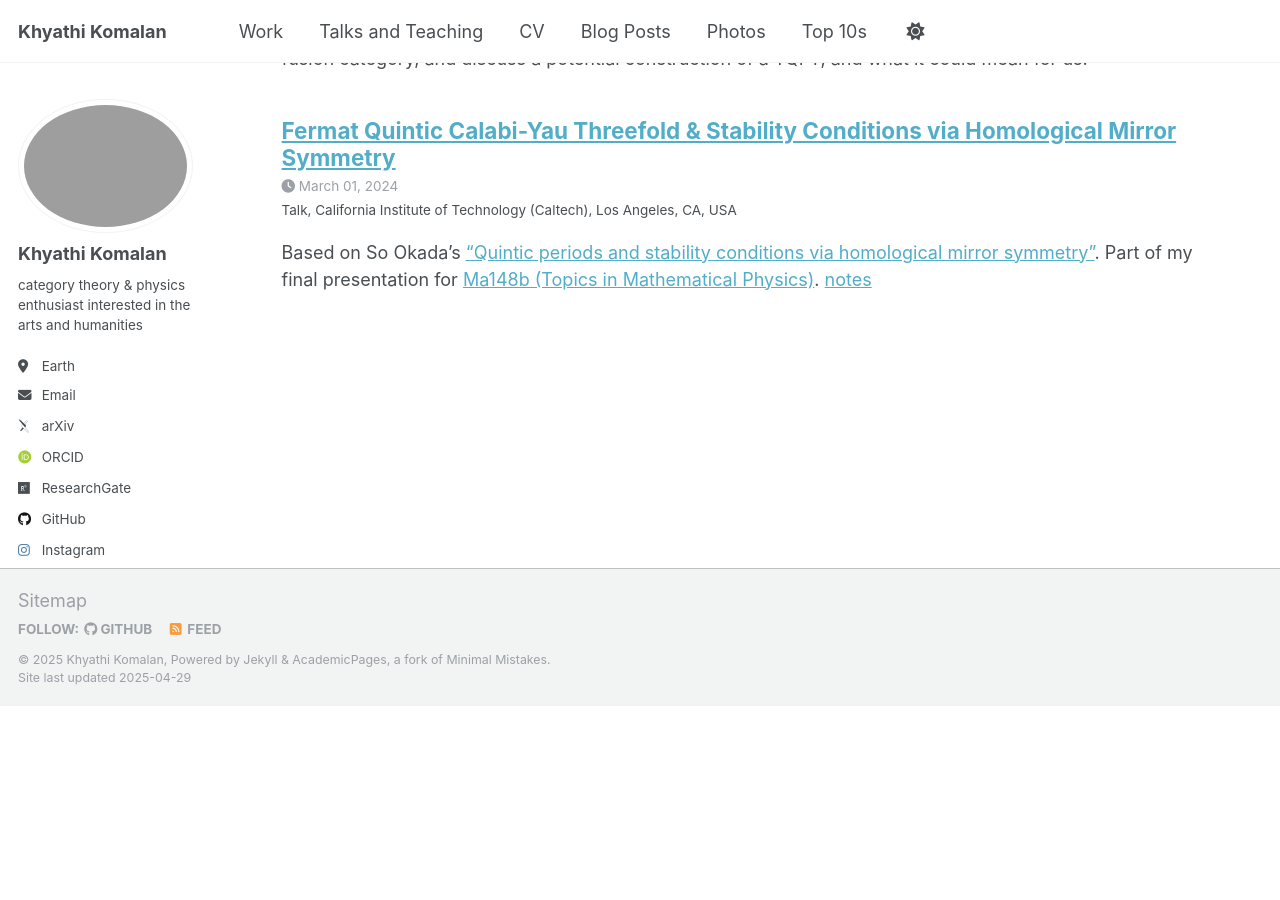
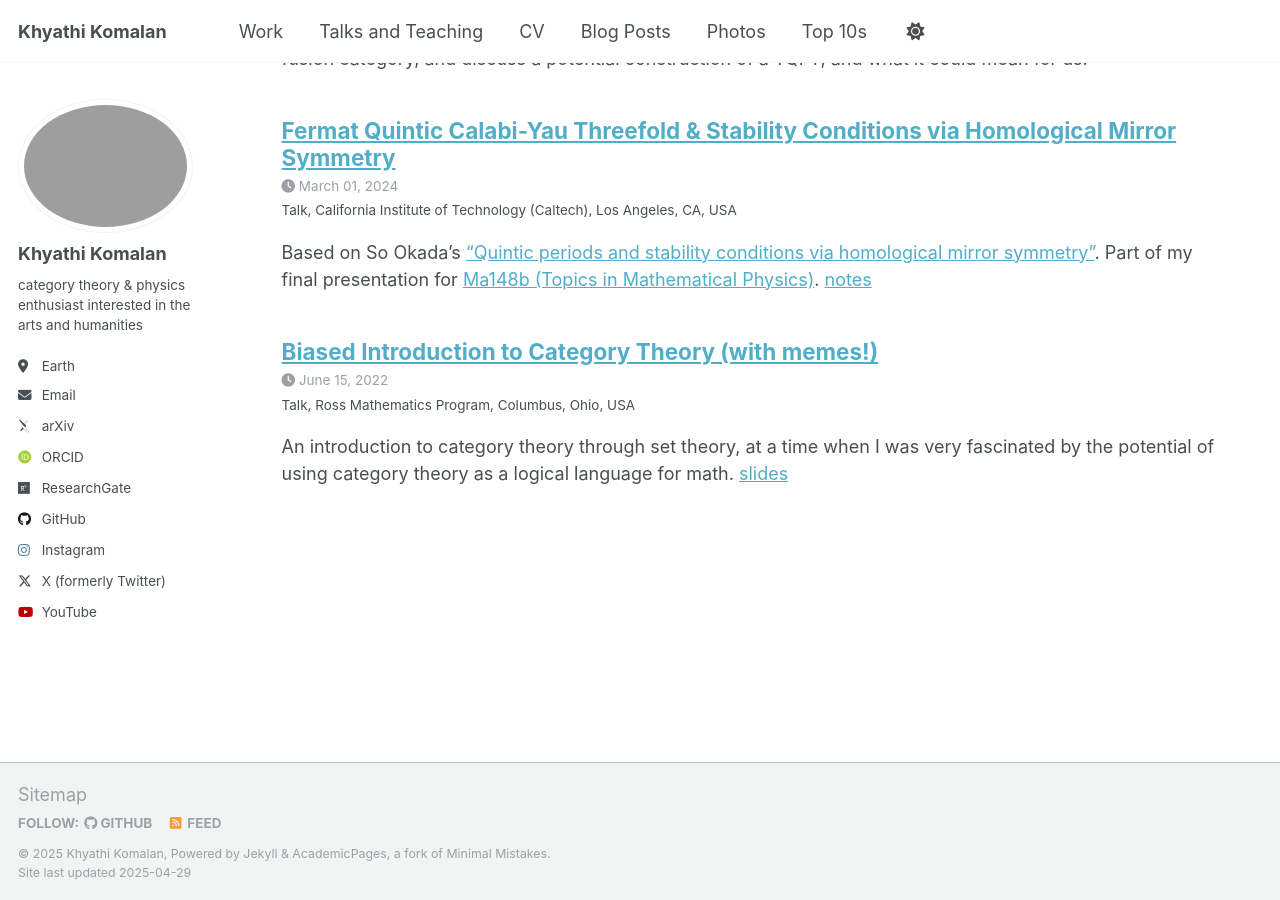
Before and after one commit to khyathikomalan/khyathikomalan.github.io, a Jekyll site: the page built from _pages/talks.html, in a window 1280 px wide and 900 px high, scrolled down 935 px. Built offline with Jekyll 4.4.1, drawn with Linux system fonts in a browser that asks for light colours; some web fonts are replaced; a file with an impossible date is left out; before the commit the page ends 1641 px from its top, so only the background shows below that.

Commit message:
Update 2022-06-15-talk-1.md

```diff
--- a/_talks/2022-06-15-talk-1.md
+++ b/_talks/2022-06-15-talk-1.md
@@ -2,9 +2,9 @@
 title: "Biased Introduction to Category Theory (with memes!)"
 collection: talks
 type: "Talk"
-permalink: /talks/2022-06-xx-talk-1
+permalink: /talks/2022-06-15-talk-1
 venue: "Ross Mathematics Program"
-date: 2022-06-xx
+date: 2022-06-15
 location: "Columbus, Ohio, USA"
 ---
 
```
